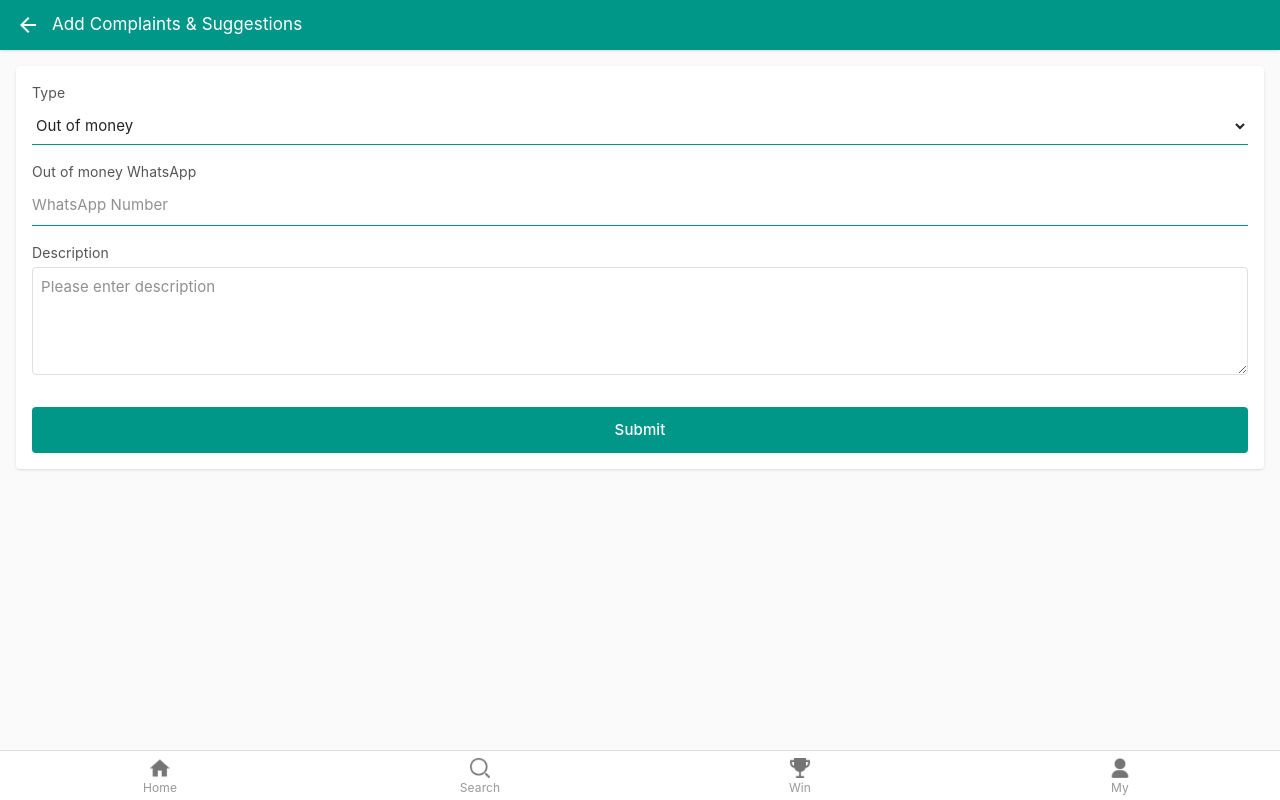
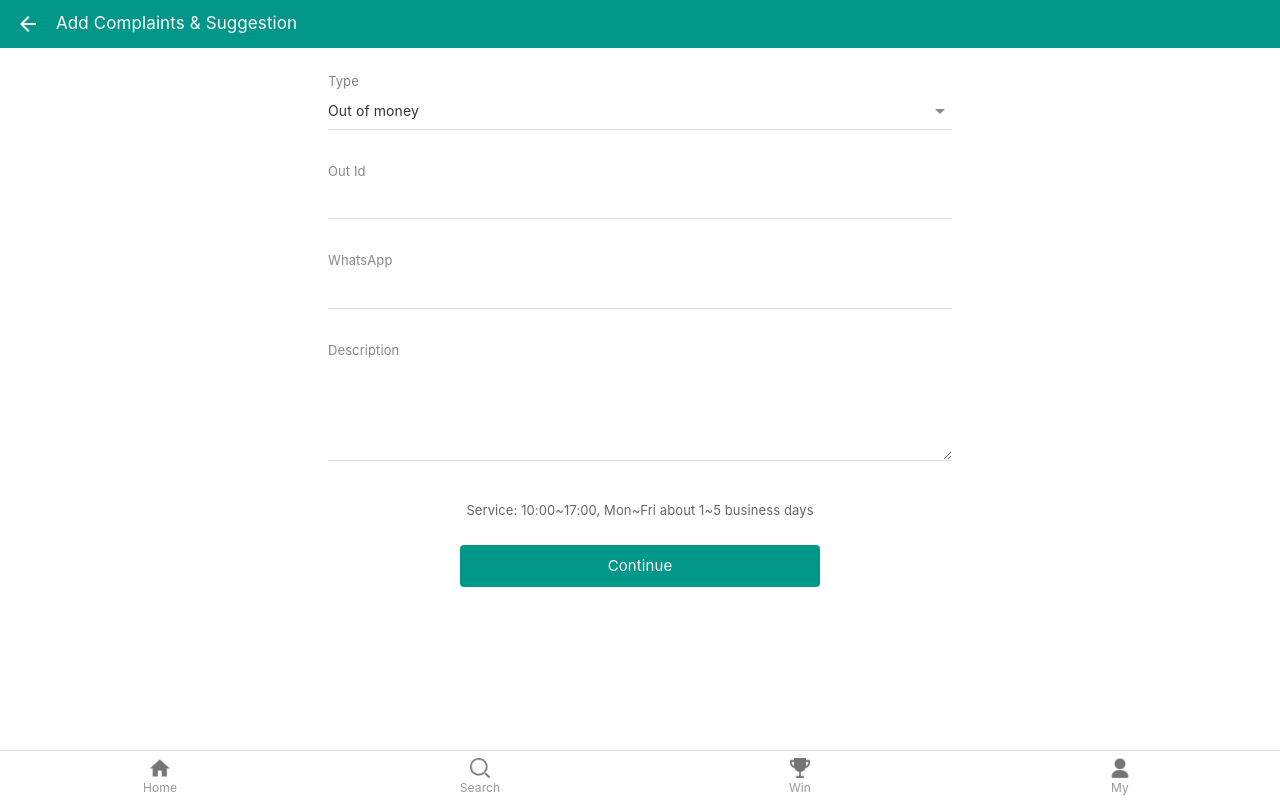
Before and after one commit to Prince04u/Trovaaa, a Next.js app: page /addcomplaints in a window 1280 px wide. Built offline with nearby package versions, Linux system fonts and the light colour scheme; no server answers.

Commit message:
feat: match Add Complaints & Suggestion page UI and layout 1:1 with reference design

```diff
--- a/app/addcomplaints/page.js
+++ b/app/addcomplaints/page.js
@@ -8,70 +8,104 @@ import BottomNav from "@/components/home/BottomNav";
 export default function AddComplaintsPage() {
   const router = useRouter();
   const [type, setType] = useState("Out of money");
+  const [outId, setOutId] = useState("");
   const [whatsapp, setWhatsapp] = useState("");
   const [description, setDescription] = useState("");
+  const [loading, setLoading] = useState(false);
 
-  const handleSubmit = (e) => {
+  const handleSubmit = async (e) => {
     e.preventDefault();
+    setLoading(true);
+    try {
       alert("Complaint submitted successfully!");
       router.push("/complaints");
+    } catch (err) {
+      alert("Failed to submit complaint.");
+    } finally {
+      setLoading(false);
+    }
   };
 
   return (
-    <main className="min-h-screen bg-[#fafafa] pb-24 flex flex-col w-full max-w-none m-0 relative select-none text-[#222222]">
+    <main className="min-h-screen bg-white pb-24 flex flex-col w-full max-w-none m-0 relative select-none text-[#333333]">
       {/* Top Navbar */}
-      <nav className="bg-[#009688] text-white h-[50px] px-4 flex items-center gap-3 sticky top-0 z-10 shadow-sm w-full">
+      <nav className="bg-[#009688] text-white h-[48px] px-4 flex items-center gap-3 sticky top-0 z-10 shadow-none w-full">
         <Link href="/complaints" className="text-white text-decoration-none flex items-center">
-          <span className="material-icons-outlined text-[24px]">arrow_back</span>
+          <span className="material-icons-outlined text-[22px]">arrow_back</span>
         </Link>
-        <span className="text-[17px] font-normal text-white">Add Complaints & Suggestions</span>
+        <span className="text-[17px] font-normal text-white ml-1">Add Complaints & Suggestion</span>
       </nav>
 
-      <form onSubmit={handleSubmit} className="p-4 flex flex-col gap-4 bg-white m-4 rounded shadow-sm">
-        <div className="flex flex-col gap-1">
-          <label className="text-[14px] text-[#555555]">Type</label>
+      <form onSubmit={handleSubmit} className="px-6 pt-6 flex flex-col w-full max-w-2xl mx-auto bg-white">
+        {/* Type Field */}
+        <div className="flex flex-col mb-8 relative">
+          <label className="text-[13px] font-normal text-[#888888] mb-2">Type</label>
+          <div className="relative flex items-center w-full">
             <select
               value={type}
               onChange={(e) => setType(e.target.value)}
-            className="border-b border-[#009688] py-2 text-[15px] outline-none bg-transparent"
+              className="w-full text-[14px] text-[#333333] border-b border-[#e0e0e0] pb-2 outline-none bg-transparent appearance-none cursor-pointer pr-8"
             >
               <option value="Out of money">Out of money</option>
               <option value="Recharge issue">Recharge issue</option>
               <option value="Withdrawal issue">Withdrawal issue</option>
+              <option value="Suggestion">Suggestion</option>
               <option value="Other">Other</option>
             </select>
+            <span className="material-icons-outlined text-[#888888] text-[20px] absolute right-0 pointer-events-none pb-2">
+              arrow_drop_down
+            </span>
+          </div>
         </div>
 
-        <div className="flex flex-col gap-1">
-          <label className="text-[14px] text-[#555555]">Out of money WhatsApp</label>
+        {/* Out Id Field */}
+        <div className="flex flex-col mb-8">
+          <label className="text-[13px] font-normal text-[#888888] mb-2">Out Id</label>
           <input
             type="text"
-            placeholder="WhatsApp Number"
-            value={whatsapp}
-            onChange={(e) => setWhatsapp(e.target.value)}
-            className="border-b border-[#009688] py-2 text-[15px] outline-none"
-            required
+            value={outId}
+            onChange={(e) => setOutId(e.target.value)}
+            className="w-full text-[14px] text-[#333333] border-b border-[#e0e0e0] pb-2 outline-none bg-transparent"
           />
         </div>
 
-        <div className="flex flex-col gap-1">
-          <label className="text-[14px] text-[#555555]">Description</label>
-          <textarea
-            rows={4}
-            placeholder="Please enter description"
-            value={description}
-            onChange={(e) => setDescription(e.target.value)}
-            className="border border-[#e0e0e0] rounded p-2 text-[15px] outline-none"
-            required
+        {/* WhatsApp Field */}
+        <div className="flex flex-col mb-8">
+          <label className="text-[13px] font-normal text-[#888888] mb-2">WhatsApp</label>
+          <input
+            type="text"
+            value={whatsapp}
+            onChange={(e) => setWhatsapp(e.target.value)}
+            className="w-full text-[14px] text-[#333333] border-b border-[#e0e0e0] pb-2 outline-none bg-transparent"
           />
         </div>
 
+        {/* Description Field */}
+        <div className="flex flex-col mb-10">
+          <label className="text-[13px] font-normal text-[#888888] mb-2">Description</label>
+          <textarea
+            rows={4}
+            value={description}
+            onChange={(e) => setDescription(e.target.value)}
+            className="w-full text-[14px] text-[#333333] border-b border-[#e0e0e0] pb-2 outline-none bg-transparent resize-y"
+          />
+        </div>
+
+        {/* Service Note */}
+        <div className="text-center text-[13px] font-normal text-[#666666] mb-6">
+          Service: 10:00~17:00, Mon~Fri about 1~5 business days
+        </div>
+
+        {/* Submit Button */}
+        <div className="flex justify-center w-full">
           <button
             type="submit"
-          className="mt-4 bg-[#009688] text-white py-3 rounded font-medium text-[15px] border-none cursor-pointer hover:opacity-90"
+            disabled={loading}
+            className="w-[75%] max-w-[360px] py-2.5 bg-[#009688] text-white rounded-[4px] text-[15px] font-normal border-none cursor-pointer hover:bg-[#00897b] transition-colors shadow-none outline-none"
           >
-          Submit
+            {loading ? "Submitting..." : "Continue"}
           </button>
+        </div>
       </form>
 
       <BottomNav />
```
Lines whose indentation alone changed are shown as unchanged.
